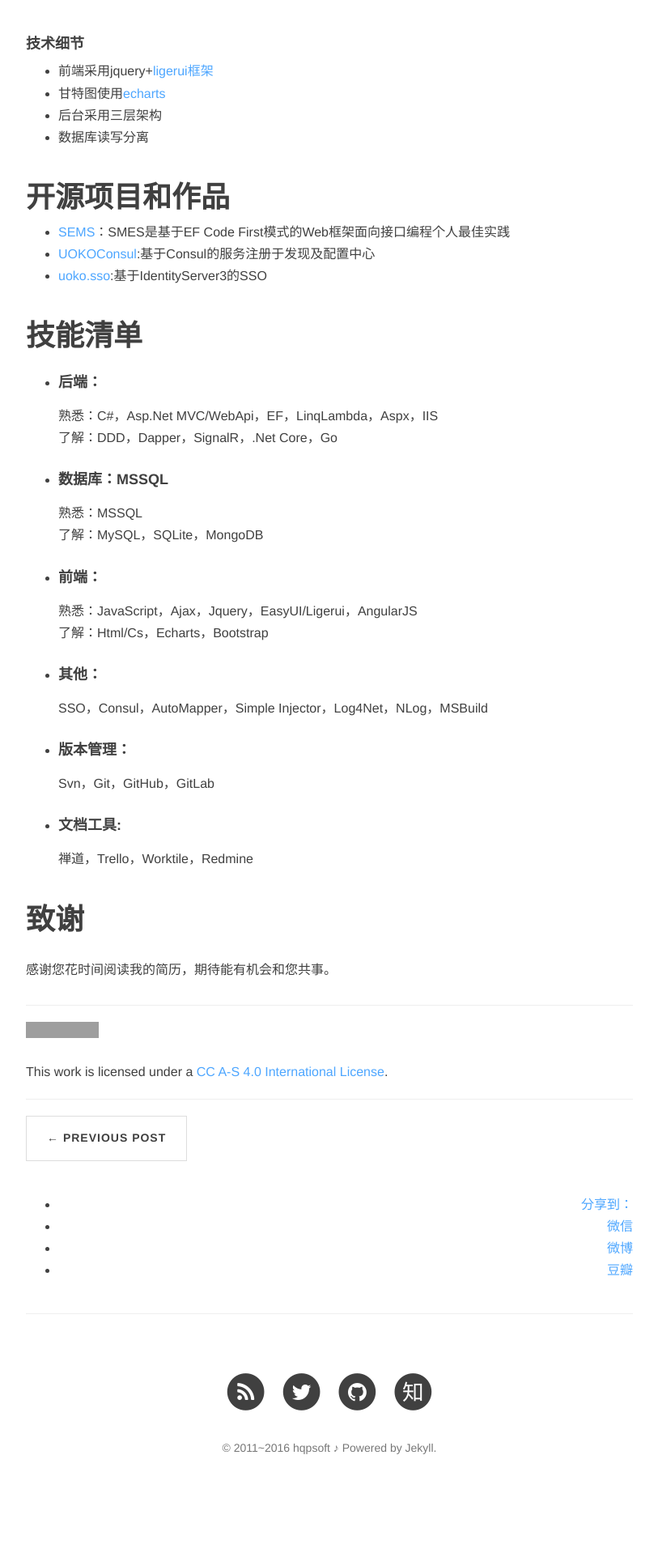
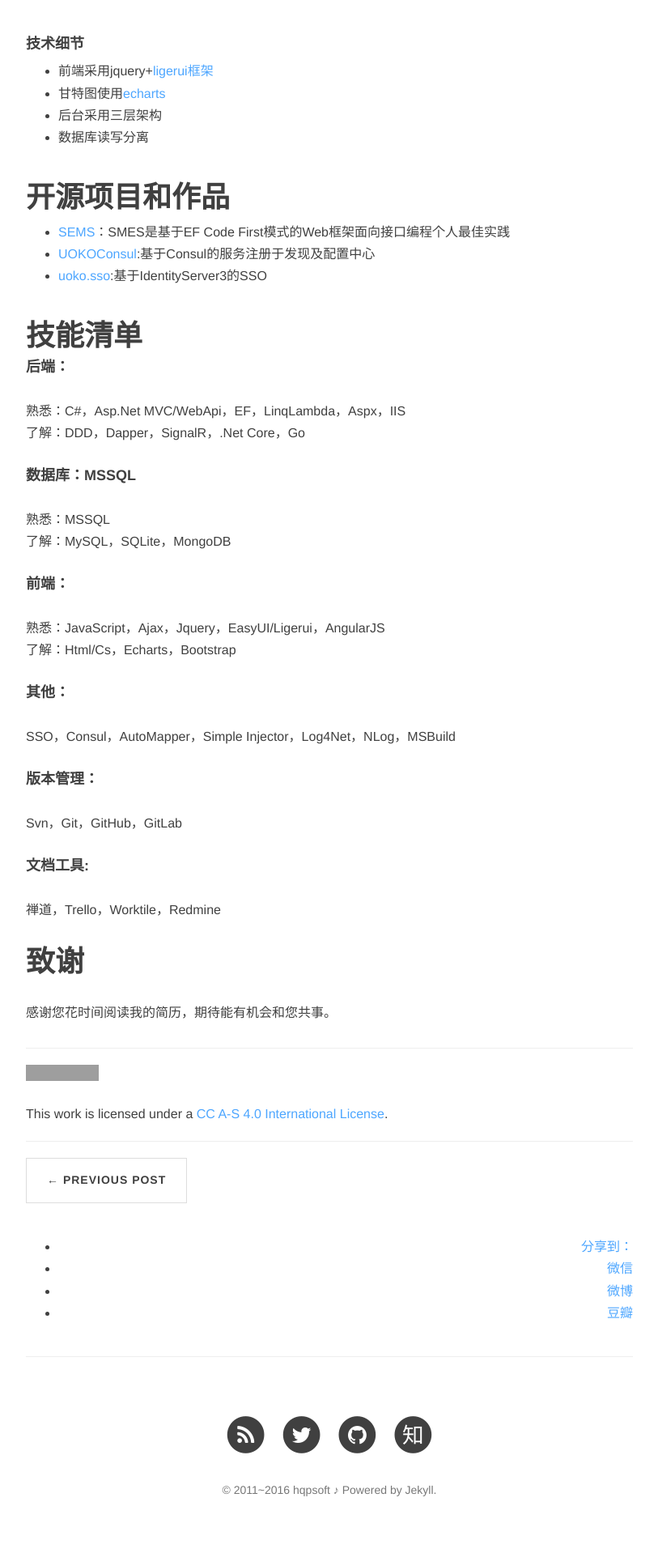
Before and after one commit to hqpsoft/hqpsoft.github.io, a Jekyll site: the page built from _posts/2016-05-18-Resume.md, in a window 1280 px wide. Shown: the part 3624-5542 px from the top of the page at 81% size, without its empty margins (233-1046 px from the left). Built offline with Jekyll 4.4.1, drawn with Linux system fonts in a browser that asks for light colours; nearby versions of some CDN libraries; comment, search, counter and statistics services are not loaded; before the commit the page ends 5489 px from its top, so only the background shows below that; grey boxes are pictures that could not be loaded.

```diff
--- a/_posts/2016-05-18-Resume.md
+++ b/_posts/2016-05-18-Resume.md
@@ -117,20 +117,20 @@ description: Resume
  * [uoko.sso](https://github.com/uoko-J-Go/uoko.sso):基于IdentityServer3的SSO
 
 # 技能清单
-* #### 后端：
+#### 后端：
 熟悉：C#，Asp.Net MVC/WebApi，EF，LinqLambda，Aspx，IIS
 了解：DDD，Dapper，SignalR，.Net Core，Go
-* #### 数据库：MSSQL
+#### 数据库：MSSQL
 熟悉：MSSQL
 了解：MySQL，SQLite，MongoDB
-* #### 前端：
+#### 前端：
 熟悉：JavaScript，Ajax，Jquery，EasyUI/Ligerui，AngularJS
 了解：Html/Cs，Echarts，Bootstrap
-* #### 其他：
+#### 其他：
 SSO，Consul，AutoMapper，Simple Injector，Log4Net，NLog，MSBuild
-* #### 版本管理：
+#### 版本管理：
 Svn，Git，GitHub，GitLab
-* #### 文档工具:
+#### 文档工具:
 禅道，Trello，Worktile，Redmine
 
 # 致谢
```
